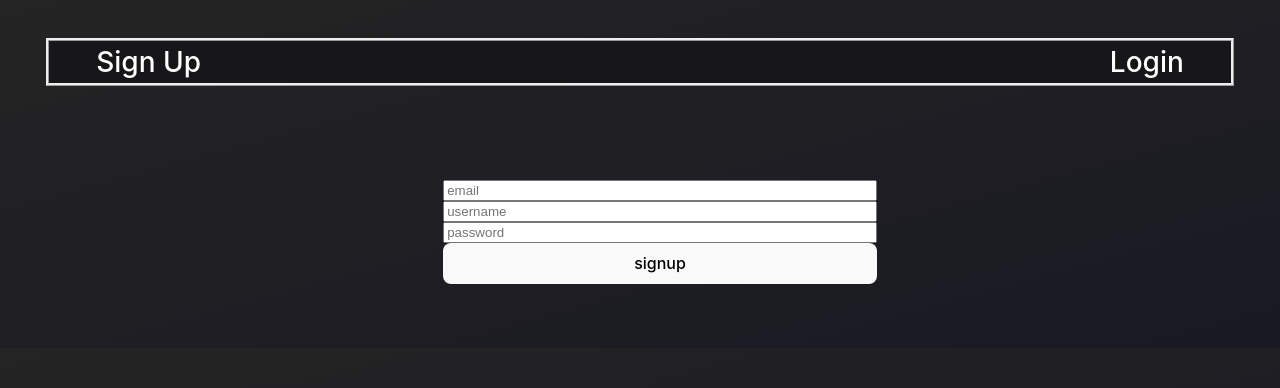
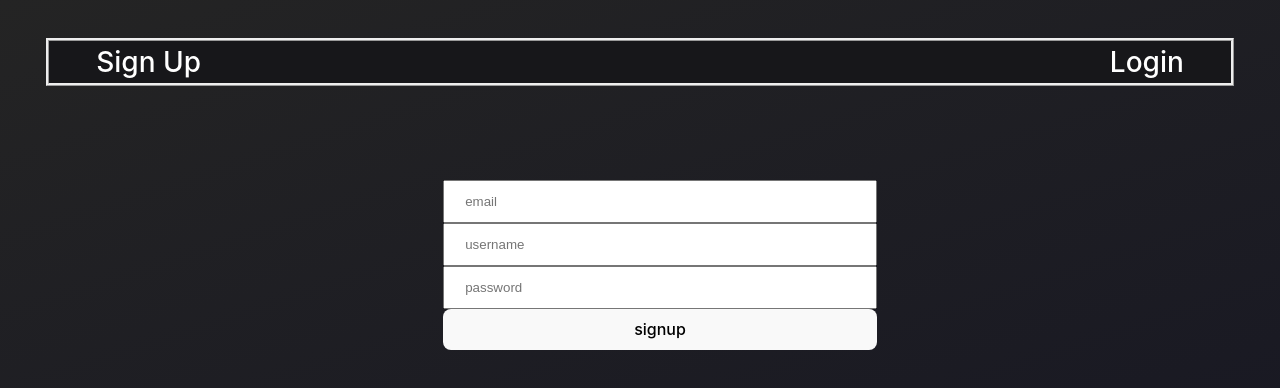
Before and after one commit to moodyRahman/clip-manager, a React (Vite) app in the folder frontend/: page /signup in a window 1280 px wide. Shown: the top 388 px of the page. Built offline with nearby package versions, Linux system fonts and the light colour scheme.

Commit message:
flash error message on bad credentials + styles

```diff
--- a/frontend/src/pages/Login.jsx
+++ b/frontend/src/pages/Login.jsx
@@ -11,10 +11,15 @@ const LogWrapper = styled.ul`
     margin-left: 30%;
 `
 
+const Inp = styled.input`
+    padding: 12px 20px;
+`
+
 const Login = () => {
 
     const [username, setUsername] = useState("");
     const [password, setPassword] = useState("");
+    const [message, setMessage] = useState("")
 
     const dispatch = useDispatch();
     const navigate = useNavigate();
@@ -34,6 +39,8 @@ const Login = () => {
             const data = await res.json();
             dispatch(successLogin({ username: username, userID: data.id }));
             navigate("/video");
+        } else {
+            setMessage("incorrect credentials")
         }
     };
 
@@ -46,12 +53,15 @@ const Login = () => {
     return (
         <>
             <LogWrapper>
-                <input onChange={handleChange(setUsername)} type="text" placeholder="username" value={username} />
-                <input onChange={handleChange(setPassword)} type="password" placeholder="password" value={password} />
+                <Inp onChange={handleChange(setUsername)} type="text" placeholder="username" value={username} />
+                <Inp onChange={handleChange(setPassword)} type="password" placeholder="password" value={password} />
                 <button onClick={handleSubmit}>submit</button>
+                {message}
             </LogWrapper>
         </>
     )
 }
 
 export default Login
+
+export { Inp }
--- a/frontend/src/pages/Register.jsx
+++ b/frontend/src/pages/Register.jsx
@@ -4,6 +4,7 @@ import { useNavigate } from "react-router-dom";
 import { useDispatch } from "react-redux"
 import { handleChange } from "../utils";
 import styled from 'styled-components'
+import { Inp } from "./Login";
 
 const RegWrapper = styled.ul`
     display: flex;
@@ -53,9 +54,9 @@ const Register = () => {
     return (
         <>
             <RegWrapper>
-                <input onChange={handleChange(setEmail)} type="text" placeholder="email" value={email} />
-                <input onChange={handleChange(setUsername)} type="text" placeholder="username" value={username} />
-                <input onChange={handleChange(setPassword)} type="password" placeholder="password" value={password} />
+                <Inp onChange={handleChange(setEmail)} type="text" placeholder="email" value={email} />
+                <Inp onChange={handleChange(setUsername)} type="text" placeholder="username" value={username} />
+                <Inp onChange={handleChange(setPassword)} type="password" placeholder="password" value={password} />
                 <button onClick={handleSubmit}>signup</button>
                 {message}
             </RegWrapper>
```
